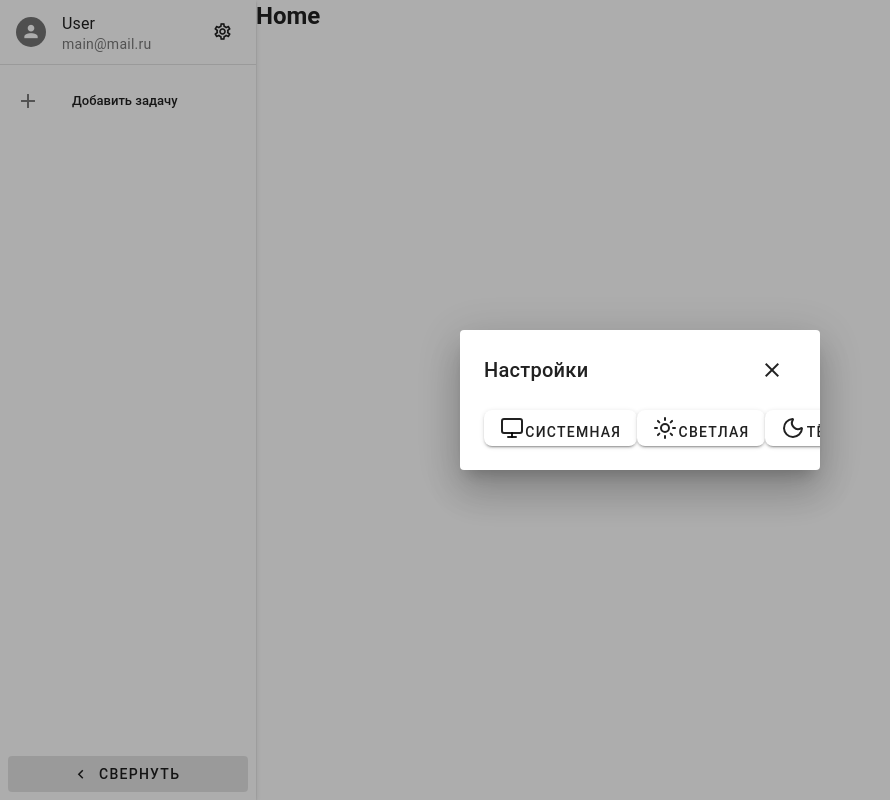
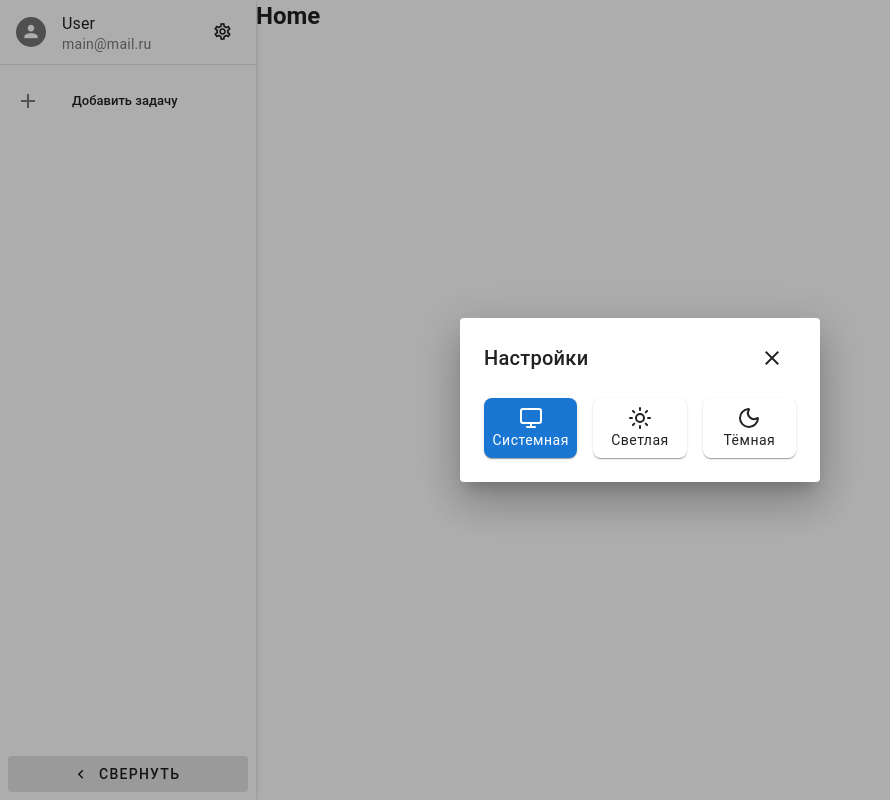
Before and after one commit to YangBang74/manager-task, a Vue app: page / in a window 1280 px wide. Both pictures are taken after a click on the button 222 px from the left and 32 px from the top of the page. Shown: the whole page, without its empty margins (0-890 px from the left). Built offline with nearby package versions, Linux system fonts and the light colour scheme.

Commit message:
fix: theme change buttons

```diff
--- a/src/components/VerticalNav.vue
+++ b/src/components/VerticalNav.vue
@@ -178,21 +178,36 @@ function goToTask(taskId: number) {
         <VBtn icon="mdi-close" variant="text" @click="settingsModal = false"></VBtn>
       </template>
 
-      <VCardText class="d-flex justify-around">
-        <VBtn @click="theme = 'system'" class="d-flex flex-col align-center pa-4 rounded-lg">
-          <Monitor size="24" />
-          <span class="mt-2">Системная</span>
-        </VBtn>
+      <VCardText class="d-flex justify-between gap-4">
+        <VCard
+          :color="theme === 'system' ? 'primary' : ''"
+          width="33.3%"
+          @click="theme = 'system'"
+          class="d-flex flex-col align-center pa-2 rounded-lg"
+        >
+          <Monitor width="24" />
+          <span class="text-sm">Системная</span>
+        </VCard>
 
-        <VBtn @click="theme = 'light'" class="d-flex flex-col align-center pa-4 rounded-lg">
-          <Sun size="24" />
-          <span class="mt-2">Светлая</span>
-        </VBtn>
+        <VCard
+          :color="theme === 'light' ? 'primary' : ''"
+          width="33.3%"
+          @click="theme = 'light'"
+          class="d-flex flex-col align-center pa-2 rounded-lg"
+        >
+          <Sun width="24" />
+          <span class="text-sm">Светлая</span>
+        </VCard>
 
-        <VBtn @click="theme = 'dark'" class="d-flex flex-col align-center pa-4 rounded-lg">
-          <Moon size="24" />
-          <span class="mt-2">Тёмная</span>
-        </VBtn>
+        <VCard
+          :color="theme === 'dark' ? 'primary' : ''"
+          width="33.3%"
+          @click="theme = 'dark'"
+          class="d-flex flex-col align-center pa-2 rounded-lg"
+        >
+          <Moon width="24" />
+          <span class="text-sm">Тёмная</span>
+        </VCard>
       </VCardText>
     </VCard>
   </VDialog>
--- a/src/plugins/vuetify.ts
+++ b/src/plugins/vuetify.ts
@@ -11,7 +11,7 @@ export const vuetify = createVuetify({
   directives,
 
   theme: {
-    defaultTheme: 'light', // или 'dark', если хочешь по умолчанию тёмную
+    defaultTheme: 'light',
     themes: {
       light: {
         dark: false,
@@ -32,7 +32,7 @@ export const vuetify = createVuetify({
         colors: {
           background: '#121212',
           surface: '#1E1E1E',
-          primary: '#90CAF9',
+          primary: '#1976D2',
           secondary: '#424242',
           accent: '#FF4081',
           error: '#EF5350',
```
